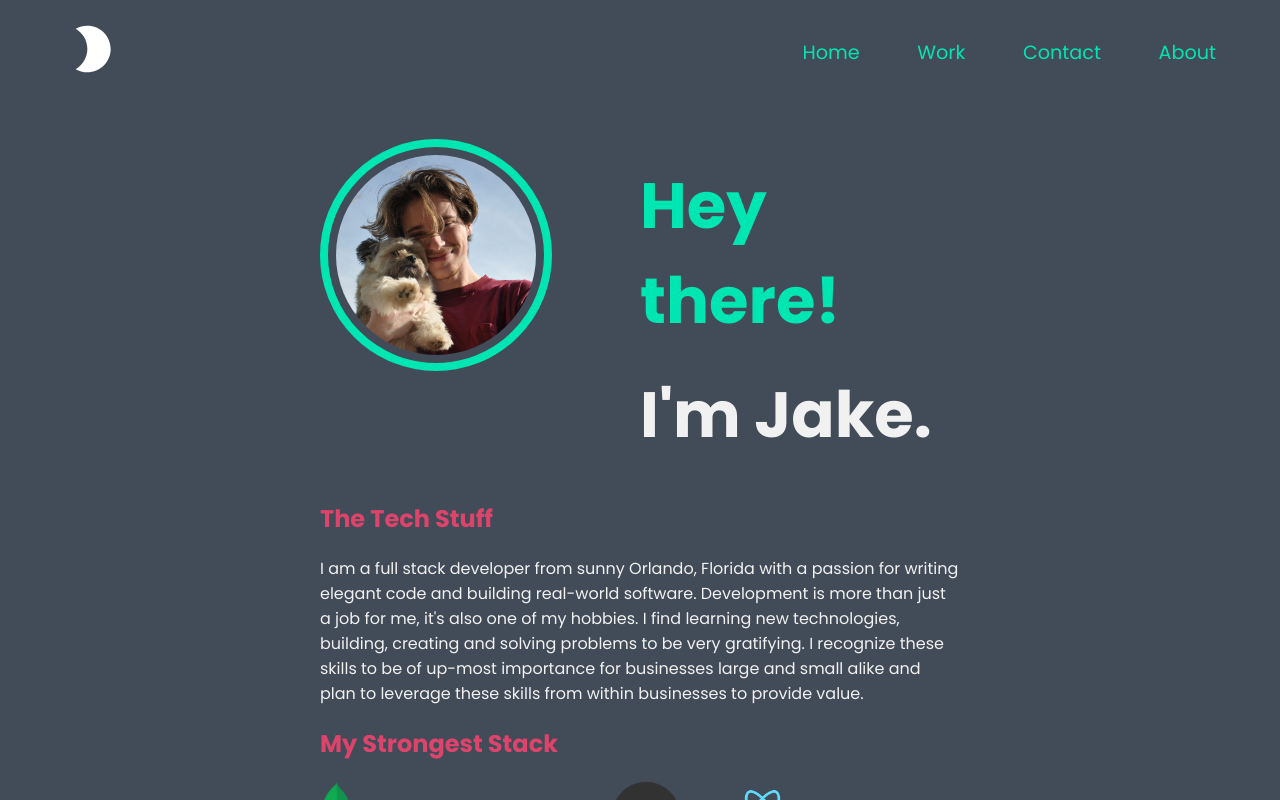
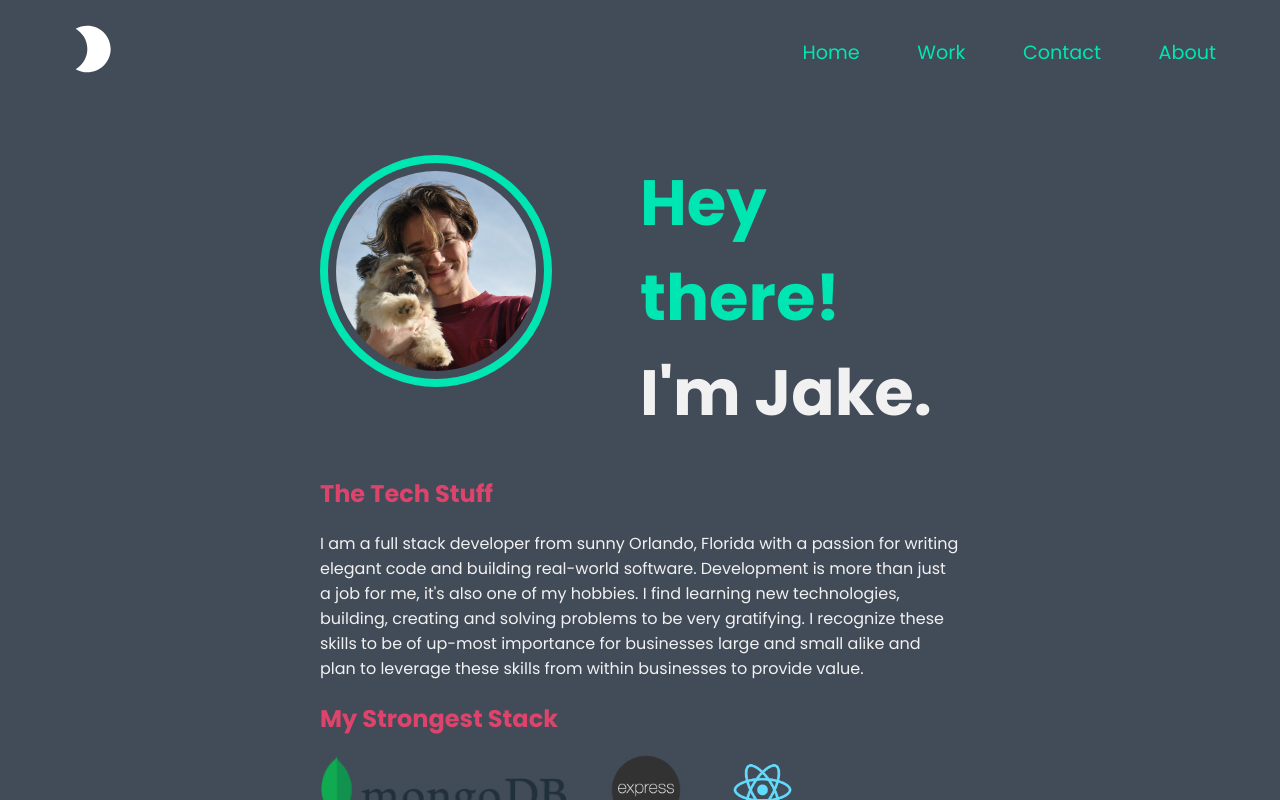
Before and after one commit to jakedoren/portfolio-05-03-2021, a React (Create React App) app: page /about in a window 1280 px wide. Built offline with nearby package versions, Linux system fonts and the light colour scheme.

Commit message:
mvp complete

```diff
--- a/src/components/about/About.js
+++ b/src/components/about/About.js
@@ -27,9 +27,9 @@ const About = () => {
                     </p>
                     <h2><strong>My Strongest Stack</strong></h2>
                     <img src={MongoDbImage} alt="mongodb" />
-                    <img src={ExpressImage} alt="mongodb" />
-                    <img src={ReactImage} alt="mongodb" />
-                    <img src={NodeImage} alt="mongodb" />
+                    <img src={ExpressImage} alt="express" />
+                    <img src={ReactImage} alt="react" />
+                    <img src={NodeImage} alt="node" />
                 </div>
             </div>
 
--- a/src/components/about/About.scss
+++ b/src/components/about/About.scss
@@ -20,20 +20,21 @@ $darkText: #00e6b3;
     height: 90%;
     margin: 0 auto;
     display: flex;
-    // justify-content: center;
-    // align-items: center;
     flex-direction: column;
-    // background-color: blue;
 }
 
 .message-container {
-    // width: 80%;
-    // height: 90%;
     display: flex;
-    // background-color: blueviolet;
 
     .left-text, .right-text {
         flex: 1;
+        margin: 1em 0;
+    }
+
+    .right-text {
+        display: flex;
+        flex-direction: column;
+        justify-content: flex-end;
     }
 
     span {
@@ -48,13 +49,12 @@ $darkText: #00e6b3;
 
     h2 {
         color: $darkText;
-        // margin-top: 2em;
         font-size: 3em;
     }
 
     h1, h2 {
         font-size: 4em;
-        margin: 0.3em 0;
+        margin: 0em 0;
     }
 
     h1, p {
```
